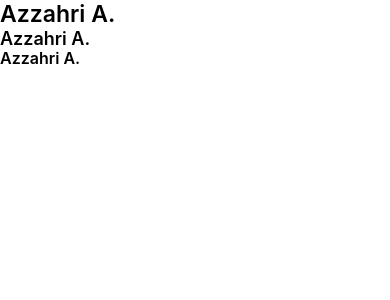
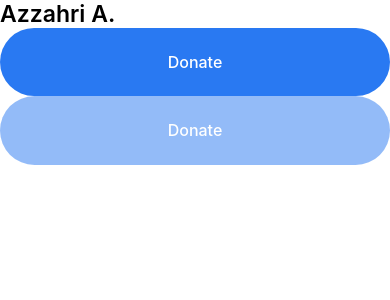
Before and after one commit to nolanryan-dev/DonationApp, a React Native app: screen / in a window 390 px wide. Shown: the top 300 px of the page. Built offline with nearby package versions, Linux system fonts and the light colour scheme.

Commit message:
finished working button component

```diff
--- /dev/null
+++ b/components/Button/Button.js
@@ -0,0 +1,26 @@
+import React from 'react';
+
+import {Pressable, Text} from 'react-native';
+import PropTypes from 'prop-types';
+import style from './style';
+
+const Button = props => {
+  return (
+    <Pressable
+      disabled={props.isDisabled}
+      style={[style.button, props.isDisabled && style.disabled]}
+      onPress={() => props.onPress()}>
+      <Text style={style.title}>{props.title}</Text>
+    </Pressable>
+  );
+};
+Button.default = {
+  isDisabled: false,
+  onPress: () => {},
+};
+Button.propType = {
+  title: PropTypes.string.isRequired,
+  isDisabled: PropTypes.bool,
+  onPress: PropTypes.func,
+};
+export default Button;
--- /dev/null
+++ b/components/Button/style.js
@@ -0,0 +1,28 @@
+import {StyleSheet} from 'react-native';
+import {
+  horizontalScale,
+  scaleFontSize,
+  verticalScale,
+} from '../../assets/styles/scaling';
+
+const style = StyleSheet.create({
+  button: {
+    backgroundColor: '#2979F2',
+    height: verticalScale(55),
+    justifyContent: 'center',
+    borderRadius: horizontalScale(50),
+  },
+  disabled: {
+    opacity: 0.5,
+  },
+  title: {
+    fontFamily: 'Inter',
+    fontSize: scaleFontSize(16),
+    fontWeight: '500',
+    lineHeight: scaleFontSize(19),
+    color: '#FFFFFF',
+    textAlign: 'center',
+  },
+});
+
+export default style;
--- a/screens/Home/Home.js
+++ b/screens/Home/Home.js
@@ -3,13 +3,19 @@
 import globalStyle from '../../assets/styles/globalStyle';
 
 import Header from '../../components/Header/Header';
+import Button from '../../components/Button/Button';
 
 const Home = () => {
   return (
     <SafeAreaView style={[globalStyle.backgroundWhite, globalStyle.flex]}>
       <Header title={'Azzahri A.'} type={1} />
-      <Header title={'Azzahri A.'} type={2} />
-      <Header title={'Azzahri A.'} type={3} />
+      <Button
+        title={'Donate'}
+        onPress={() => {
+          console.log('hello');
+        }}
+      />
+      <Button title={'Donate'} isDisabled={true} />
     </SafeAreaView>
   );
 };
```
